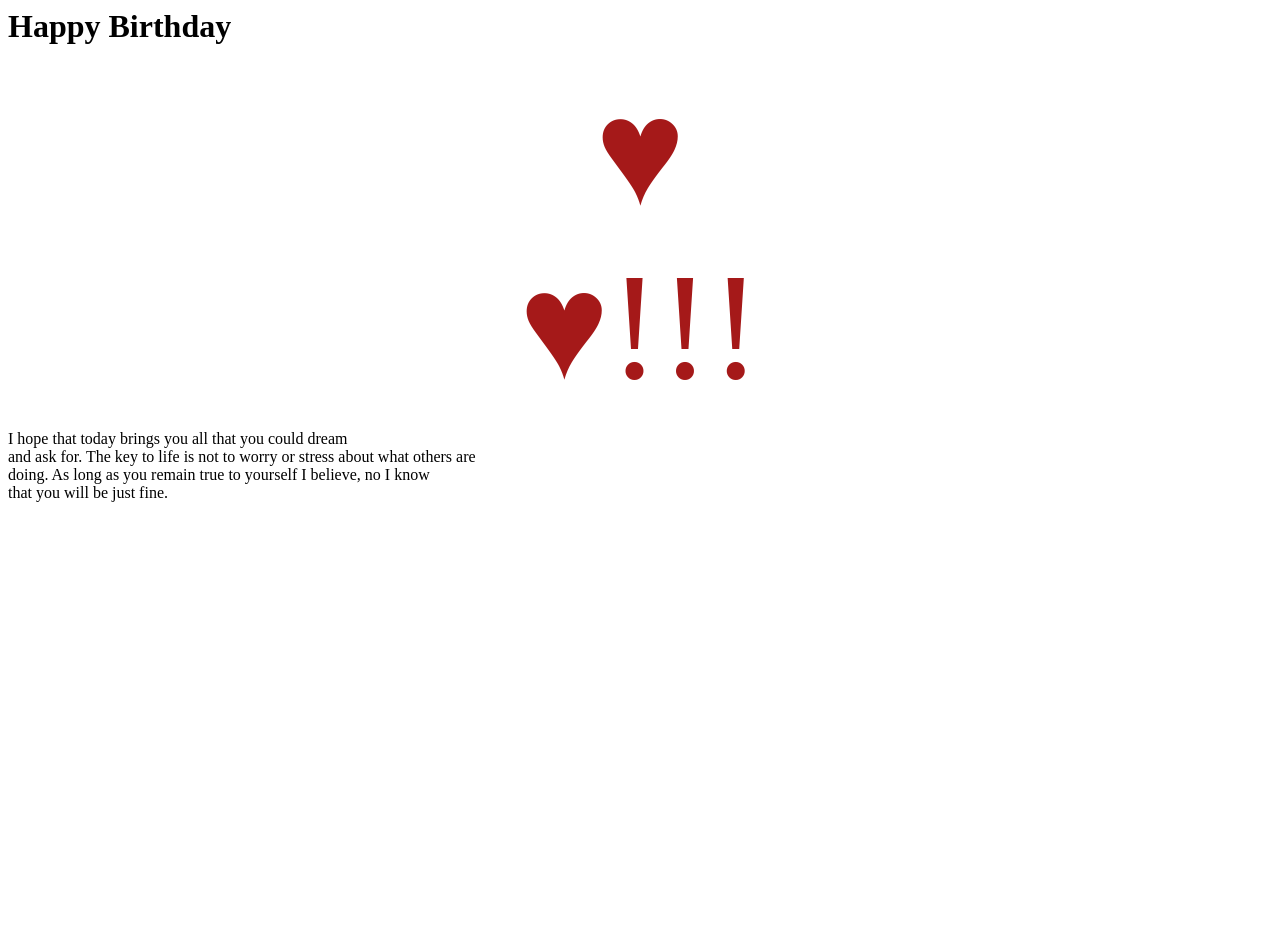
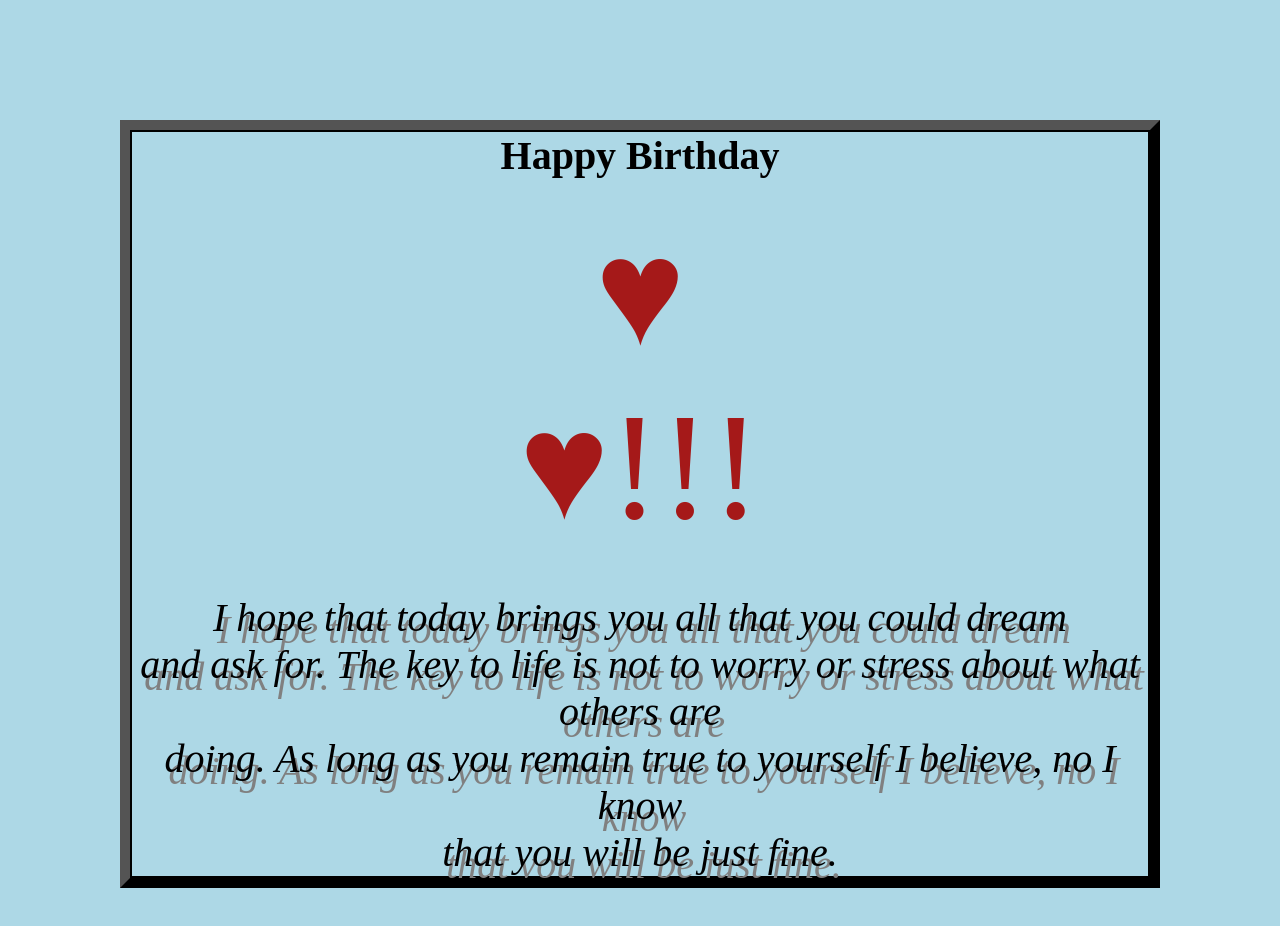
Before and after one commit to shsims/h2.github.io, a plain HTML site: page index.html in a window 1280 px wide. Before the commit the page ends 800 px from the top, so only its background shows below. Drawn offline with Linux system fonts and the light colour scheme.

Commit message:
Update index.html

```diff
--- a/index.html
+++ b/index.html
@@ -1,14 +1,16 @@
 <html>
   <head>
-
-  <style>
-  t-size: 20px;
+    <title>Benny's Birthday Card</title>
+    <h1>Happy Birthday</h1>
+     <style>
+ body{
+ background-color: lightblue;
+  font-size: 20px;
   margin: 130px;
   text-align: center;
  outline-style: outset;
   border: 2px solid black;
    outline-width: 10px;
-
 }
 
 p{
@@ -98,9 +100,6 @@ font-family: "Times New Roman", Times, serif;
  }
   </style>
 
-
-    <title>Benny's Birthday Card</title>
-    <h1>Happy Birthday</h1>
   </head>
 
   <div class="heart pulse1">♥</div>
```
